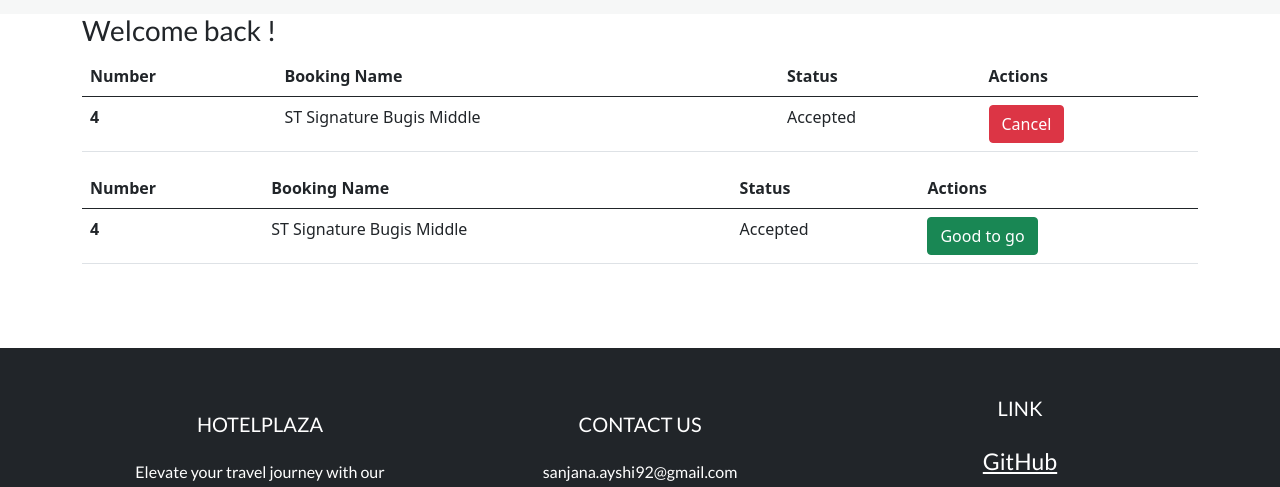
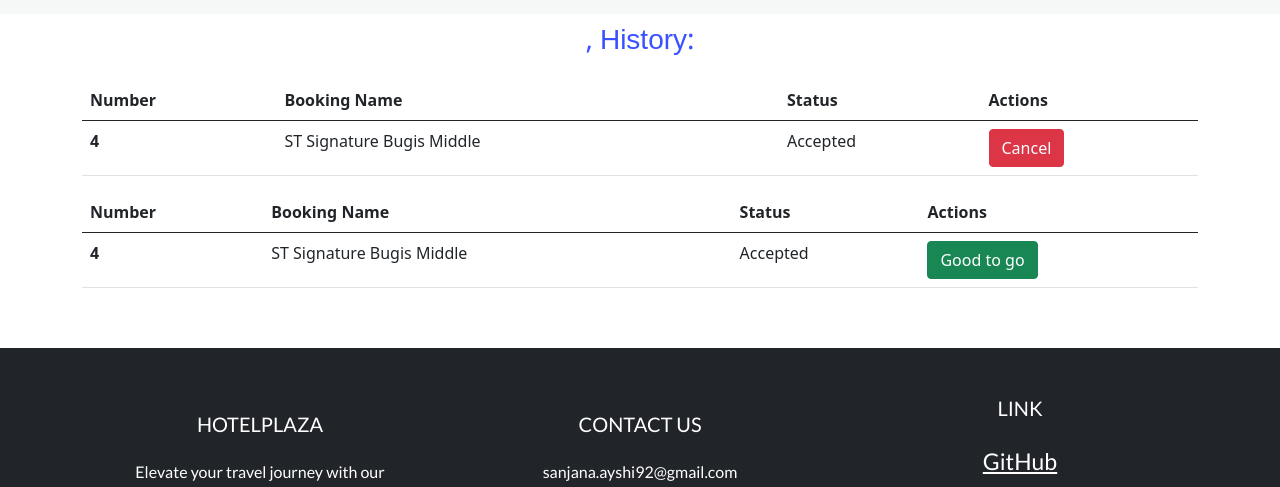
Before and after one commit to SanjanaAyshi/HotelProjectDjango, a Django app: template accounts/templates/profile.html in a window 1280 px wide. Shown: the part 62-549 px from the top of the page. Run offline with Django 4.2, Linux system fonts and the light colour scheme; the template is opened without the code that fills it: values that come from a table or form of the project are taken from there, others are empty; a user stored in the database is signed in; data comes from the database, SQL or seed files in the repository; some libraries are stand-ins or nearby versions; some web fonts are replaced.

Commit message:
Profile update

```diff
--- a/accounts/templates/profile.html
+++ b/accounts/templates/profile.html
@@ -1,11 +1,10 @@
 {% extends 'base.html' %} {% block content %}
-<div class="container">
-  <h3 style="font-family: 'Lato', sans-serif">
-    Welcome back ! <br />
-    {{ request.user.first_name }} {{ request.user.last_name }}
+<div class="container text-center mt-lg-2">
+  <h3 style="font-family: 'Noto Sans Adlam', sans-serif; color: #3a51ff;">
+    {{ request.user.first_name }} {{ request.user.last_name }}, History:
   </h3>
 </div>
-<div class="container">
+<div class="container mt-lg-3">
   {% if data_pending %}
   <table class="table">
     <thead>
```
